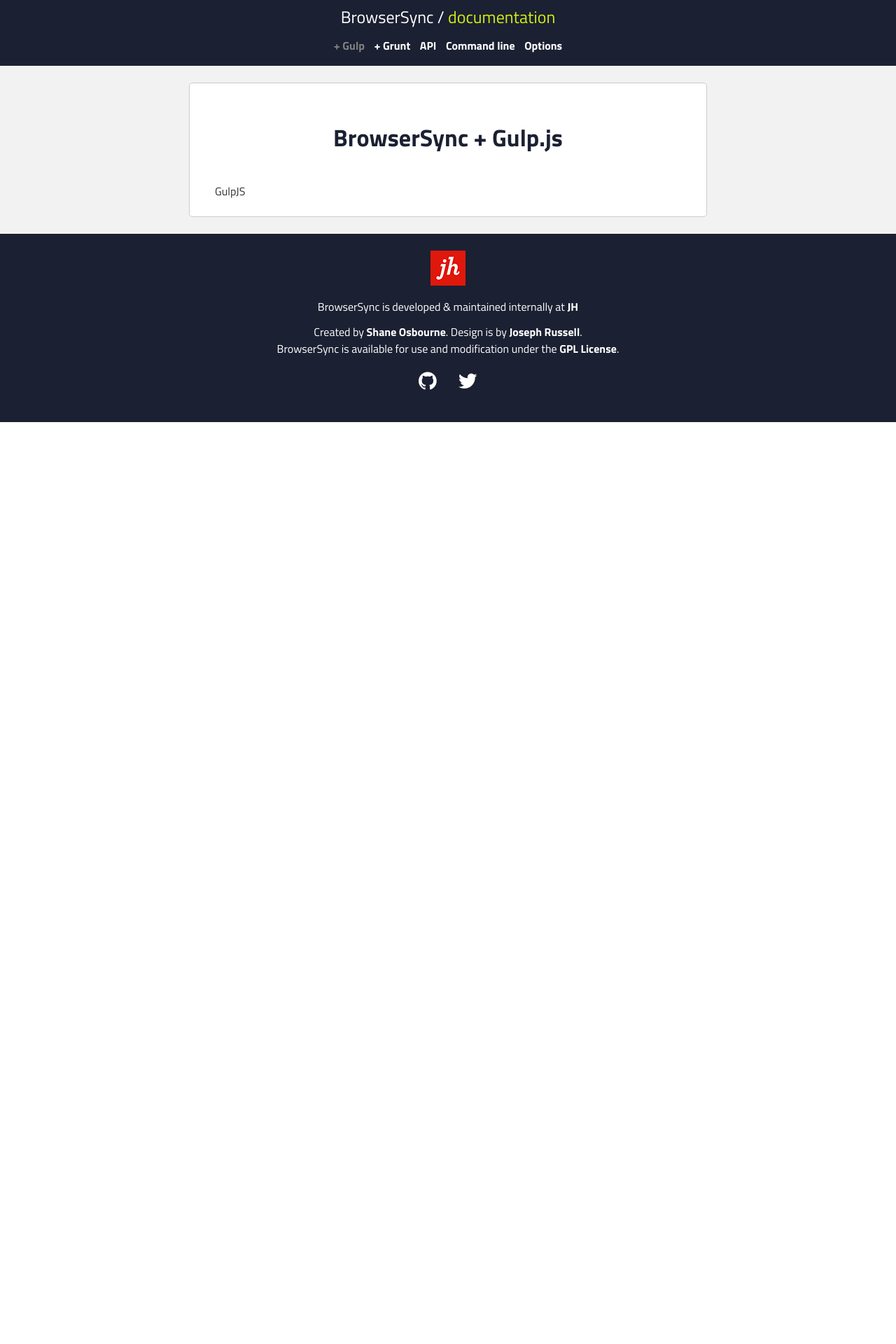
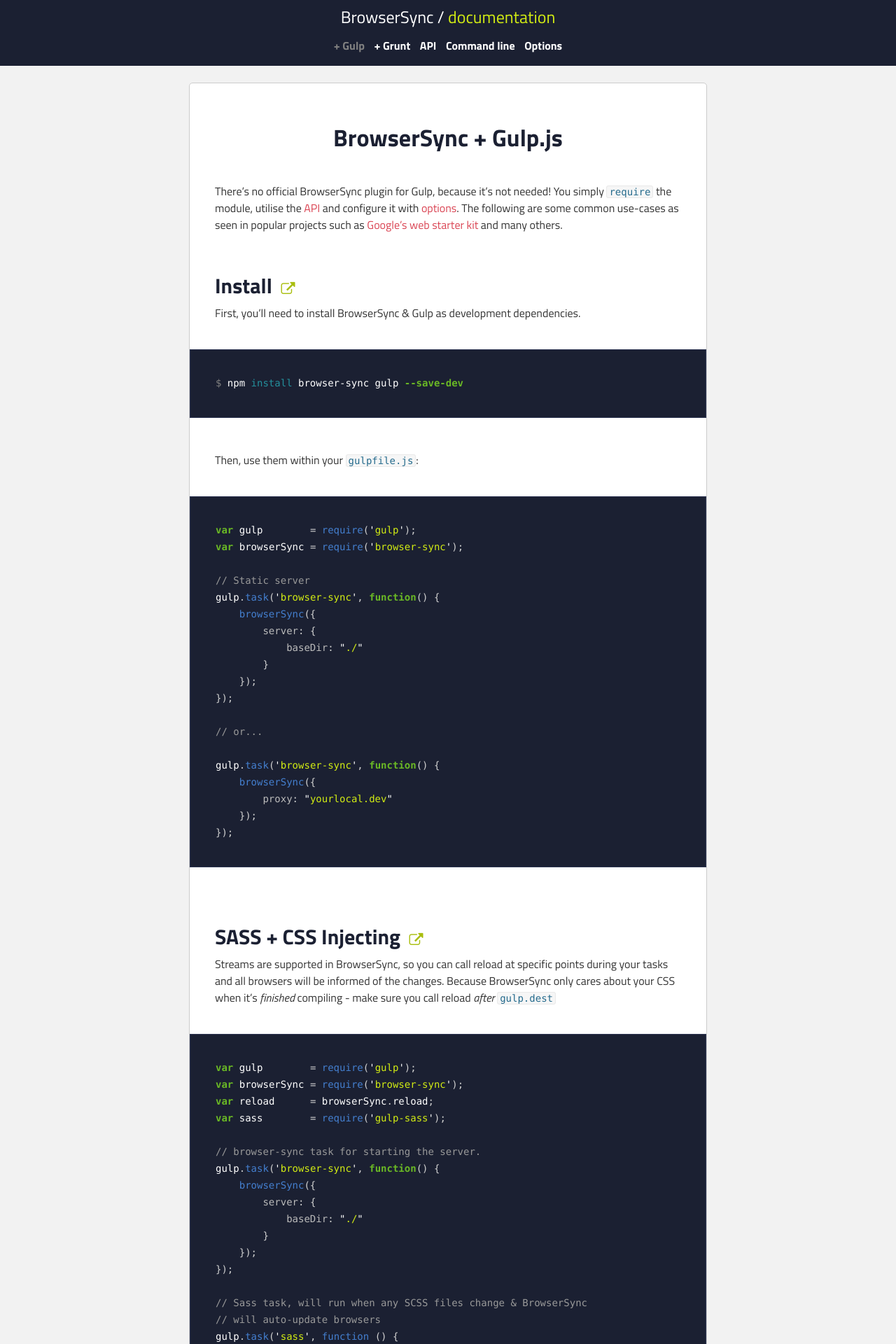
Before and after one commit to susoko/browser-sync-website, a Jekyll site: the page built from docs/gulp.md, in a window 1280 px wide. Shown: the top 1920 px of the page at 70% size. Built offline with Jekyll 4.4.1, drawn with Linux system fonts in a browser that asks for light colours; before the commit the page ends 900 px from its top, so only the background shows below that; some of the changed text lies outside the part shown.

Commit message:
added GULP docs

```diff
--- /dev/null
+++ b/_includes/headerlink.html
@@ -0,0 +1,3 @@
+<h3 id="{{include.slug}}">{{include.title}}
+    <a href="#{{include.slug}}" class="page-anchor"><i class="icon icon-external-link"></i></a>
+</h3>
--- /dev/null
+++ b/_includes/snippets/gulp/install.txt
@@ -0,0 +1 @@
+$ npm install browser-sync gulp --save-dev
--- /dev/null
+++ b/_includes/snippets/gulp/reload.js
@@ -0,0 +1,22 @@
+// start server
+gulp.task('browser-sync', function() {
+    browserSync({
+        server: {
+            baseDir: "./"
+        }
+    });
+});
+
+// process JS files and reload all browsers when complete.
+gulp.task('js', function () {
+    gulp.src('js/*js')
+        .pipe(browserify())
+        .pipe(uglify())
+        .pipe(gulp.dest('dist/js'))
+        .pipe(browserSync.reload({stream:true, once: true}));
+});
+
+// use default task to launch BrowserSync and watch JS files
+gulp.task('default', ['browser-sync'], function () {
+    gulp.watch("js/*.js", ['js']);
+});
--- /dev/null
+++ b/_includes/snippets/gulp/reload.manual.js
@@ -0,0 +1,27 @@
+// Start the server
+gulp.task('browser-sync', function() {
+    browserSync({
+        server: {
+            baseDir: "./"
+        }
+    });
+});
+
+// Compile SASS & auto-inject into browsers
+gulp.task('sass', function () {
+    gulp.src('scss/styles.scss')
+        .pipe(sass({includePaths: ['scss']}))
+        .pipe(gulp.dest('css'))
+        .pipe(browserSync.reload({stream:true}));
+});
+
+// Reload all Browsers
+gulp.task('bs-reload', function () {
+    browserSync.reload();
+});
+
+// Watch scss AND html files, doing different things with each.
+gulp.task('default', ['browser-sync'], function () {
+    gulp.watch("scss/*.scss", ['sass']);
+    gulp.watch("*.html", ['bs-reload']);
+});
--- /dev/null
+++ b/_includes/snippets/gulp/require.js
@@ -0,0 +1,19 @@
+var gulp        = require('gulp');
+var browserSync = require('browser-sync');
+
+// Static server
+gulp.task('browser-sync', function() {
+    browserSync({
+        server: {
+            baseDir: "./"
+        }
+    });
+});
+
+// or...
+
+gulp.task('browser-sync', function() {
+    browserSync({
+        proxy: "yourlocal.dev"
+    });
+});
--- /dev/null
+++ b/_includes/snippets/gulp/sass.js
@@ -0,0 +1,27 @@
+var gulp        = require('gulp');
+var browserSync = require('browser-sync');
+var reload      = browserSync.reload;
+var sass        = require('gulp-sass');
+
+// browser-sync task for starting the server.
+gulp.task('browser-sync', function() {
+    browserSync({
+        server: {
+            baseDir: "./"
+        }
+    });
+});
+
+// Sass task, will run when any SCSS files change & BrowserSync
+// will auto-update browsers
+gulp.task('sass', function () {
+    gulp.src('scss/styles.scss')
+        .pipe(sass())
+        .pipe(gulp.dest('css'))
+        .pipe(reload({stream:true}));
+});
+
+// Default task to be run with `gulp`
+gulp.task('default', ['sass', 'browser-sync'], function () {
+    gulp.watch("scss/*.scss", ['sass']);
+});
--- /dev/null
+++ b/_includes/snippets/gulp/sass.maps.js
@@ -0,0 +1,10 @@
+//other necessary packages
+var filter = require('gulp-filter');
+
+gulp.task('sass', function () {
+    gulp.src('scss/styles.scss')
+        .pipe(sass({includePaths: ['scss'], sourcemap: true}))
+        .pipe(gulp.dest('css'))
+        .pipe(filter('**/*.css')) // Filtering stream to only css files
+        .pipe(browserSync.reload({stream:true}));
+});
--- a/docs/gulp.md
+++ b/docs/gulp.md
@@ -4,4 +4,60 @@
 page-label: "gulp"
 ---
 
-GulpJS
+There's no official BrowserSync plugin for Gulp, because it's not needed! You simply `require` the module, utilise
+the [API]({{site.links.api}}) and configure it with [options]({{site.links.options}}). The following are some common
+use-cases as seen in popular projects such as [Google's web starter kit](https://developers.google.com/web/starter-kit/)
+and many others.
+
+{% include headerlink.html title="Install" slug="gulp-install" %}
+
+First, you'll need to install BrowserSync & Gulp as development dependencies.
+
+{% highlight bash %}
+{% include snippets/gulp/install.txt %}
+{% endhighlight %}
+
+Then, use them within your `gulpfile.js`:
+
+{% highlight javascript %}
+{% include snippets/gulp/require.js %}
+{% endhighlight %}
+
+{% include headerlink.html title="SASS + CSS Injecting" slug="gulp-sass-css" %}
+
+Streams are supported in BrowserSync, so you can call reload at specific points during your tasks and
+all browsers will be informed of the changes. Because BrowserSync only cares about your CSS when it's
+*finished* compiling - make sure you call reload *after* `gulp.dest`
+
+{% highlight javascript %}
+{% include snippets/gulp/sass.js %}
+{% endhighlight %}
+
+{% include headerlink.html title="SASS & Source Maps" slug="gulp-sass-maps" %}
+
+If you use [gulp-ruby-sass](https://www.npmjs.org/package/gulp-ruby-sass) with `sourcemap: true` option `*.css.map` file/files will be
+generated and after css injection browser will be reloaded. To prevent the page from refreshing after
+css injection use [gulp-filter](https://www.npmjs.org/package/gulp-filter) package.
+
+{% highlight javascript %}
+{% include snippets/gulp/sass.maps.js %}
+{% endhighlight %}
+
+{% include headerlink.html title="Browser Reloading" slug="gulp-reload" %}
+
+Sometimes you might just want to reload the page completely (for example, after processing a bunch of JS files) -
+you can do that by passing once as an option. This will stop `.reload()` being call multiple times.
+
+{% highlight javascript %}
+{% include snippets/gulp/reload.js %}
+{% endhighlight %}
+
+{% include headerlink.html title="Manual Reloading" slug="gulp-manual-reload" %}
+
+If the streams support doesn't suit your needs, you can fire the reload method manually
+by wrapping it in a task. This example will compile & auto-inject CSS just as before, but when HTML files are
+changed, the browsers will be reloaded instead.
+
+{% highlight javascript %}
+{% include snippets/gulp/reload.manual.js %}
+{% endhighlight %}
```
Also changed, not shown: _scss/theme/_code.scss (+9 -0 lines), css/core.css (+11 -1 lines), css/core.min.css, img/gulp.svg (added).
